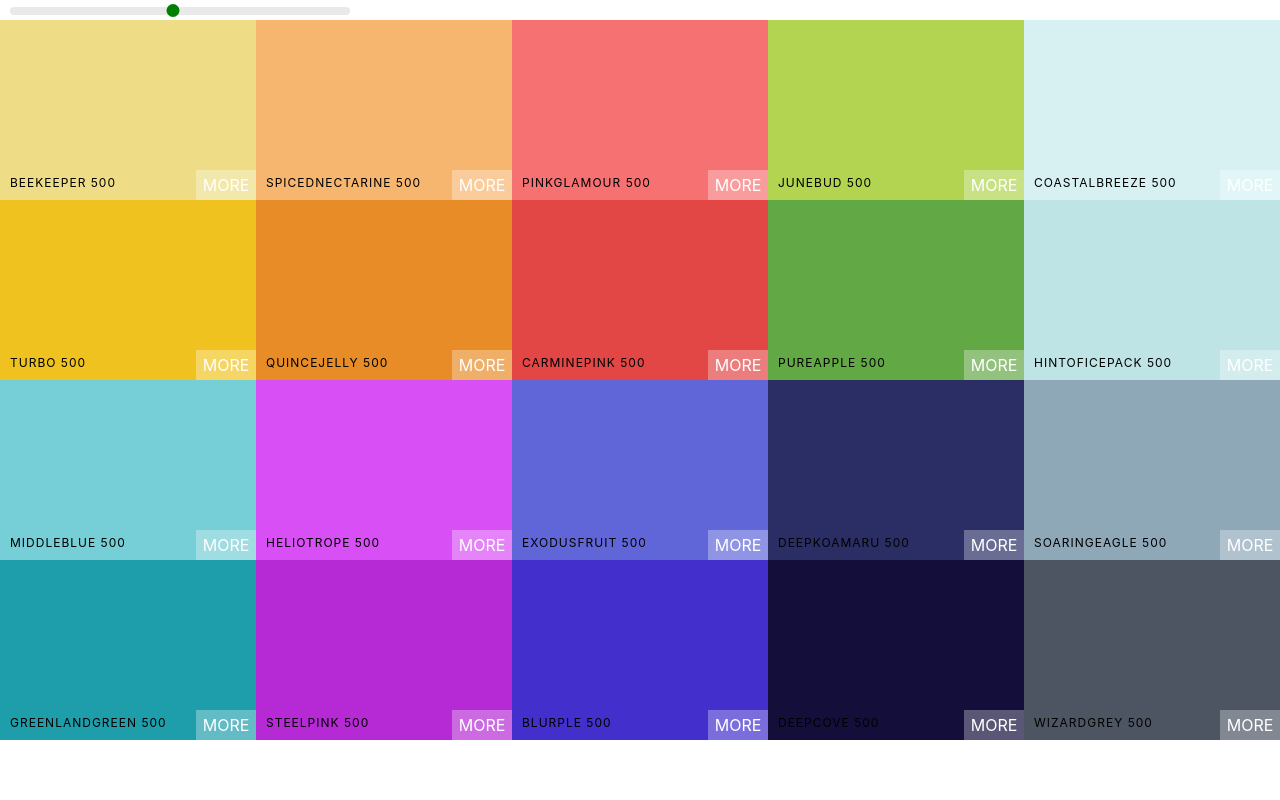
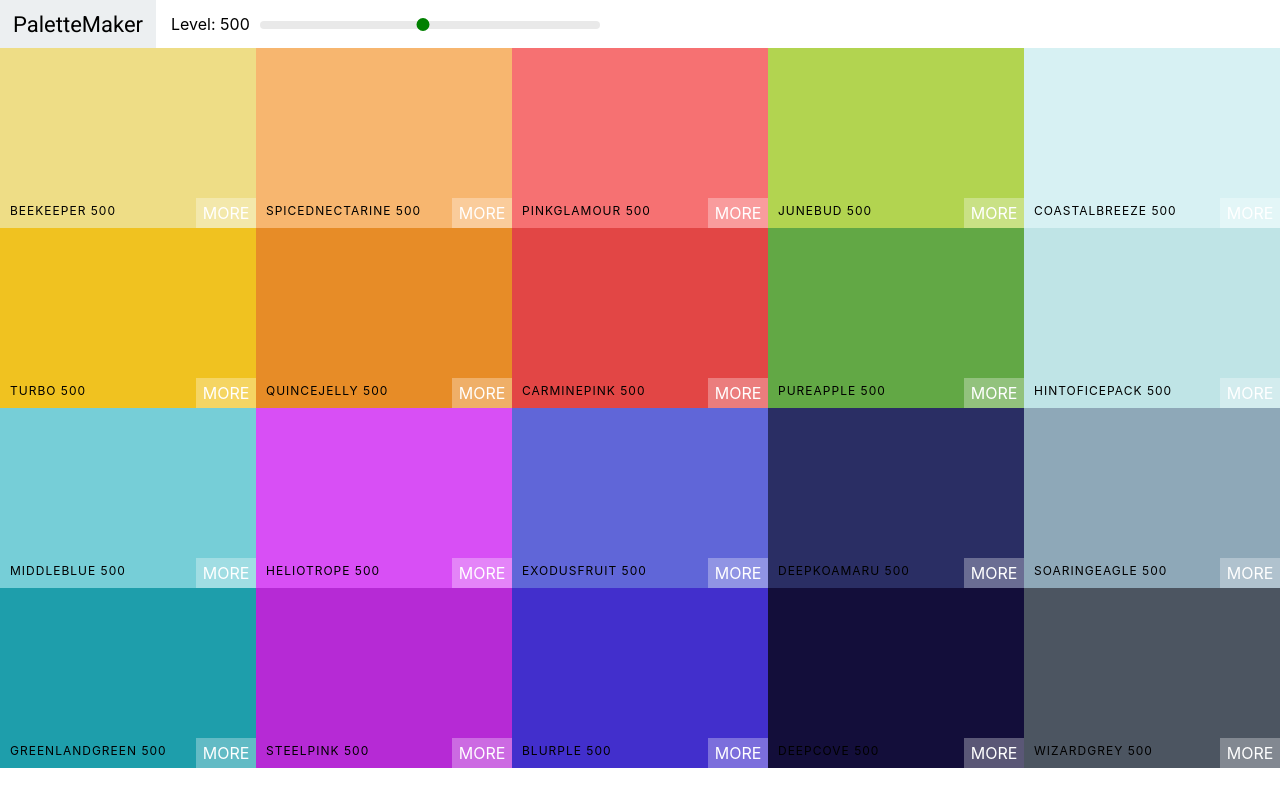
Before and after one commit to theborgh/palette-maker, a React (Create React App) app: page / in a window 1280 px wide. Built offline with nearby package versions, Linux system fonts and the light colour scheme.

Commit message:
Add navbar and font

```diff
--- a/public/index.html
+++ b/public/index.html
@@ -24,6 +24,10 @@
       work correctly both with client-side routing and a non-root public URL.
       Learn how to configure a non-root public URL by running `npm run build`.
     -->
+    <link
+      href="https://fonts.googleapis.com/css?family=Roboto:100,400,500&display=swap"
+      rel="stylesheet"
+    />
     <title>Palette Maker</title>
   </head>
   <body>
--- /dev/null
+++ b/src/Navbar.css
@@ -0,0 +1,50 @@
+.Navbar {
+  display: flex;
+  align-items: center;
+  justify-content: flex-start;
+  height: 6vh;
+}
+
+.logo {
+  margin-right: 15px;
+  padding: 0 13px;
+  font-size: 22px;
+  background-color: #eceff1;
+  font-family: Roboto;
+  height: 100%;
+  display: flex;
+  align-items: center;
+}
+
+.logo a {
+  text-decoration: none;
+  color: black;
+}
+
+.slider {
+  width: 340px;
+  margin: 0 10px;
+  display: inline-block;
+}
+
+.rc-slider-track {
+  background-color: transparent;
+}
+
+.rc-slider-rail {
+  height: 8px;
+}
+
+.rc-slider-handle,
+.rc-slider-handle:active,
+.rc-slider-handle:focus,
+.rc-slider-handle:hover {
+  background-color: green;
+  outline: none;
+  border: 2px solid green;
+  box-shadow: none;
+  width: 13px;
+  height: 13px;
+  margin-left: -7px;
+  margin-top: -3px;
+}
--- /dev/null
+++ b/src/Navbar.js
@@ -0,0 +1,29 @@
+import React, {Component} from 'react';
+import Slider from 'rc-slider';
+import 'rc-slider/assets/index.css';
+import './Navbar.css';
+
+export default class Navbar extends Component {
+  render() {
+    const {level, changeLevel} = this.props;
+    return (
+      <nav className='Navbar'>
+        <div className='logo'>
+          <a href='/'>PaletteMaker</a>
+        </div>
+        <div className='slider-container'>
+          <span>Level: {level}</span>
+          <div className='slider'>
+            <Slider
+              defaultValue={level}
+              min={100}
+              max={900}
+              step={100}
+              onAfterChange={changeLevel}
+            />
+          </div>
+        </div>
+      </nav>
+    );
+  }
+}
--- a/src/Palette.css
+++ b/src/Palette.css
@@ -5,31 +5,3 @@
 .Palette-colors {
   height: 90%;
 }
-
-.slider {
-  width: 340px;
-  margin: 0 10px;
-  display: inline-block;
-}
-
-.rc-slider-track {
-  background-color: transparent;
-}
-
-.rc-slider-rail {
-  height: 8px;
-}
-
-.rc-slider-handle,
-.rc-slider-handle:active,
-.rc-slider-handle:focus,
-.rc-slider-handle:hover {
-  background-color: green;
-  outline: none;
-  border: 2px solid green;
-  box-shadow: none;
-  width: 13px;
-  height: 13px;
-  margin-left: -7px;
-  margin-top: -3px;
-}
--- a/src/Palette.js
+++ b/src/Palette.js
@@ -1,7 +1,6 @@
 import React, {Component} from 'react';
 import ColorBox from './ColorBox';
-import Slider from 'rc-slider';
-import 'rc-slider/assets/index.css';
+import Navbar from './Navbar';
 import './Palette.css';
 
 export default class Palette extends Component {
@@ -26,15 +25,7 @@
     ));
     return (
       <div className='Palette'>
-        <div className='slider'>
-          <Slider
-            defaultValue={level}
-            min={100}
-            max={900}
-            step={100}
-            onAfterChange={this.changeLevel}
-          />
-        </div>
+        <Navbar level={level} changeLevel={this.changeLevel} />
         {/* Navbar goes here */}
         <div className='Palette-colors'>{colorBoxes}</div>
       </div>
```
